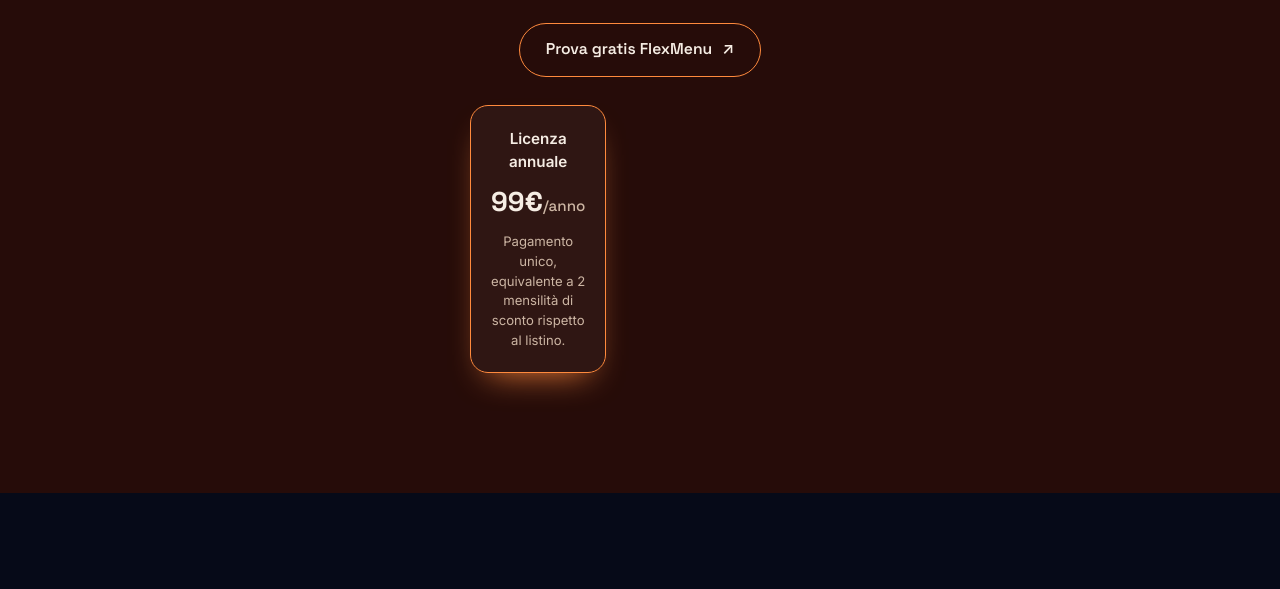
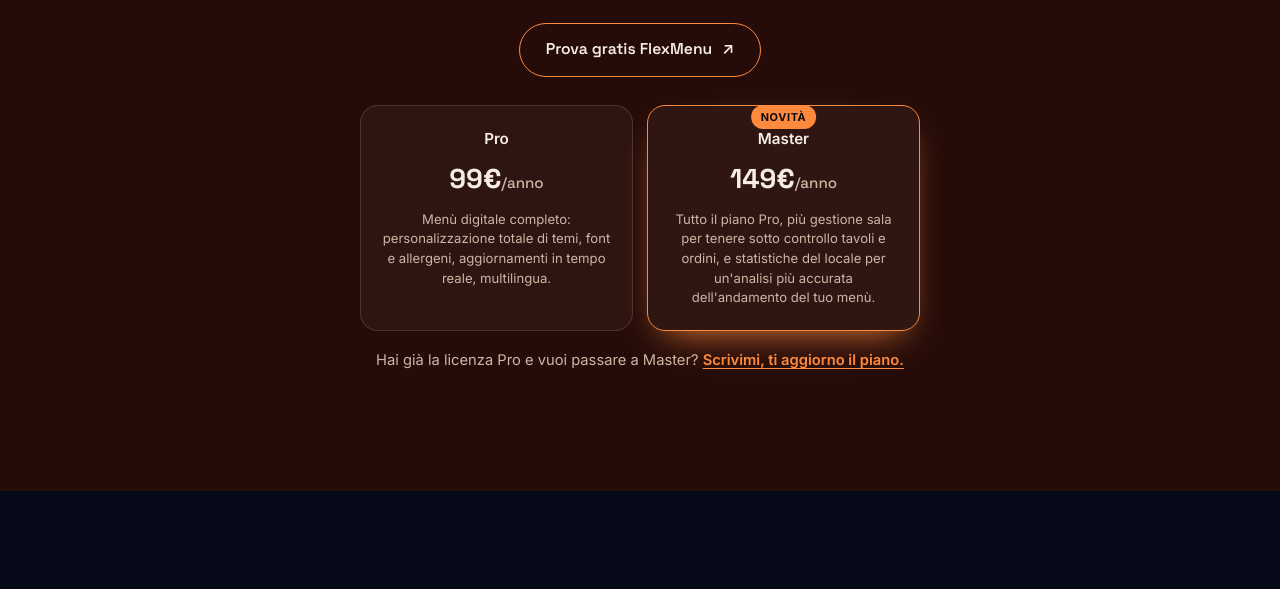
Before and after one commit to gembutcher93/LandingPage_OthiByte, a plain HTML site: page index.html in a window 1280 px wide. Shown: the part 3890-4479 px from the top of the page. Drawn offline with Linux system fonts and the light colour scheme.

Commit message:
Add master menu flex

```diff
--- a/css/style.css
+++ b/css/style.css
@@ -497,6 +497,10 @@
   .pricing { grid-template-columns: repeat(3, 1fr); }
 }
 .pricing--single { max-width: 340px; }
+.pricing--two { max-width: 560px; }
+@media (min-width: 720px) {
+  .pricing--two { grid-template-columns: repeat(2, 1fr); }
+}
 
 .pricing__card {
   border: 1px solid var(--line);
--- a/index.html
+++ b/index.html
@@ -159,7 +159,7 @@
         <p class="pricing__price">300€<span>/anno</span></p>
       </div>
     </div>
-    <p class="pricing__enterprise reveal">Multi-studio o esigenze particolari? <a href="#contatti"> contattami e illustrami la tua idea.</a></p>
+    <p class="pricing__enterprise reveal">Multi-studio o esigenze particolari? <a href="#contatti">Pacchetto su misura, scrivimi.</a></p>
   </div>
 </section>
 
@@ -171,7 +171,7 @@
     <p class="eyebrow reveal">FlexMenu</p>
      <h2 class="app-block__title reveal">Il menù digitale che tu<br>personalizzi, e il cliente scansiona.</h2>
     <p class="app-block__subtitle reveal">
-      QR code direttamente in tavola, nessuna app da scaricare per il cliente. Aggiorni piatti, prezzi e allergeni in tempo reale, con temi e stile tutti tuoi.
+      QR code in tavola, nessuna app da scaricare per il cliente. Tu aggiorni piatti, prezzi e allergeni in tempo reale, con temi e stile tutti tuoi.
     </p>
 
     <div class="devices reveal">
@@ -212,13 +212,21 @@
       <a href="https://menu-flexy.pages.dev/" class="btn btn--outline" target="_blank" rel="noopener">Prova gratis FlexMenu <span class="btn__arrow-ext" aria-hidden="true">↗</span></a>
     </div>
 
-    <div class="pricing pricing--single reveal">
+    <div class="pricing pricing--two reveal">
+      <div class="pricing__card">
+        <p class="pricing__name">Pro</p>
+        <p class="pricing__price">99€<span>/anno</span></p>
+        <p class="pricing__note">Menù digitale completo: personalizzazione totale di temi, font e allergeni, aggiornamenti in tempo reale, multilingua.</p>
+      </div>
       <div class="pricing__card pricing__card--highlight">
-        <p class="pricing__name">Licenza annuale</p>
-        <p class="pricing__price">99€<span>/anno</span></p>
-        <p class="pricing__note">Pagamento unico, equivalente a 2 mensilità di sconto rispetto al listino.</p>
+        <p class="pricing__badge">Novità</p>
+        <p class="pricing__name">Master</p>
+        <p class="pricing__price">149€<span>/anno</span></p>
+        <!-- DA VERIFICARE con Gem: descrizione esatta delle funzioni "sala" e "statistiche locale" del piano Master -->
+        <p class="pricing__note">Tutto il piano Pro, più gestione sala per tenere sotto controllo tavoli e ordini, e statistiche del locale per un'analisi più accurata dell'andamento del tuo menù.</p>
       </div>
     </div>
+    <p class="pricing__enterprise reveal">Hai già la licenza Pro e vuoi passare a Master? <a href="#contatti">Scrivimi, ti aggiorno il piano.</a></p>
   </div>
 </section>
 
@@ -275,7 +283,7 @@
       <!-- Player demo pronta ma bloccata su richiesta di Gem: URL riservato per quando verrà sbloccata -> https://speraviDiFregarmi.CercandoilLinkNelCodice.mailbottoneèfinto<3 -->
       <button type="button" class="btn btn--outline btn--disabled" disabled aria-disabled="true" title="Si sblocca attivando la versione Coach Pro">Prova come giocatore <span class="btn__lock" aria-hidden="true">🔒</span></button>
     </div>
-    <p class="app-cta__note reveal">L'app Player si sblocca attivando la versione Pro di Airim Coach — la demo solo playerin arrivo a breve.</p>
+    <p class="app-cta__note reveal">L'app Player si sblocca attivando la versione Pro di Airim Coach — la DEMO solo Player in arrivo a breve.</p>
 
     <div class="pricing pricing--single reveal">
       <div class="pricing__card pricing__card--highlight">
```
Lines whose indentation alone changed are shown as unchanged.
